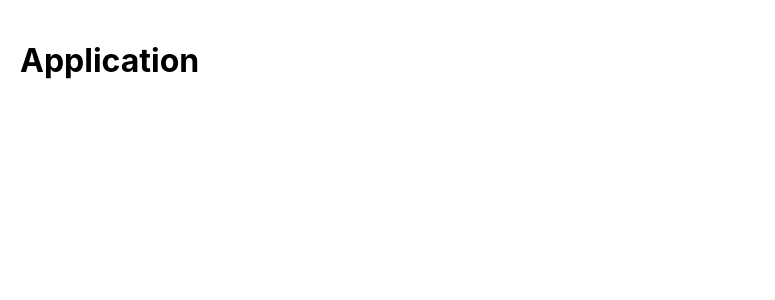
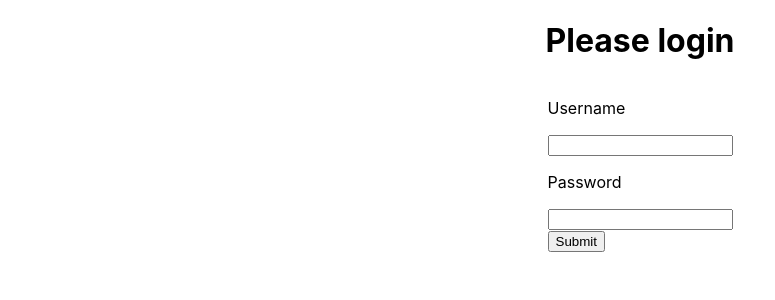
Before and after one commit to shahdat-sajib/react-authentication, a React (Create React App) app: page / in a window 1280 px wide. Shown: the top 300 px of the page, without its empty margins (0-775 px from the left). Built offline with nearby package versions, Linux system fonts and the light colour scheme.

Commit message:
useState token use by conditional loop

```diff
--- a/src/App.js
+++ b/src/App.js
@@ -3,9 +3,17 @@ import './App.css';
 import { BrowserRouter, Route, Switch } from 'react-router-dom'
 import Dashboard from './components/Dashboard/Dashboard';
 import Preferences from './components/Preferences/Preferences';
+import Login from './components/Login/Login';
 
 function App() {
+  //for handle token
   const [token, setToken] = useState();
+
+  //show login component when token exist
+  if(!token) {
+    return <Login setToken={setToken} />
+  }
+
   return (
     <div className="wrapper">
       <h1>Application</h1>
```
